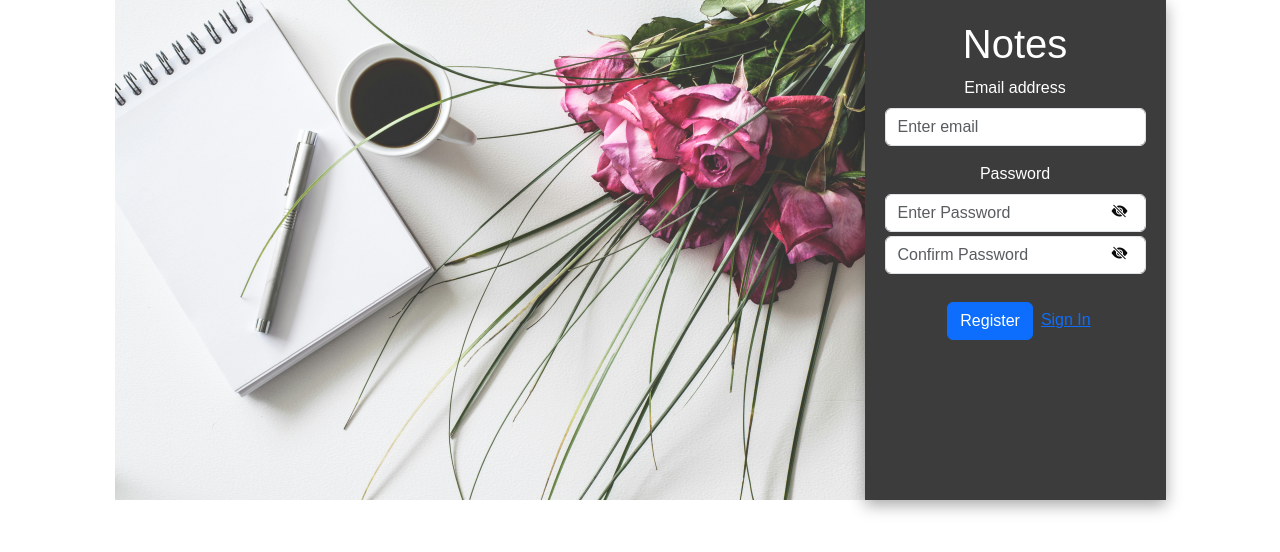
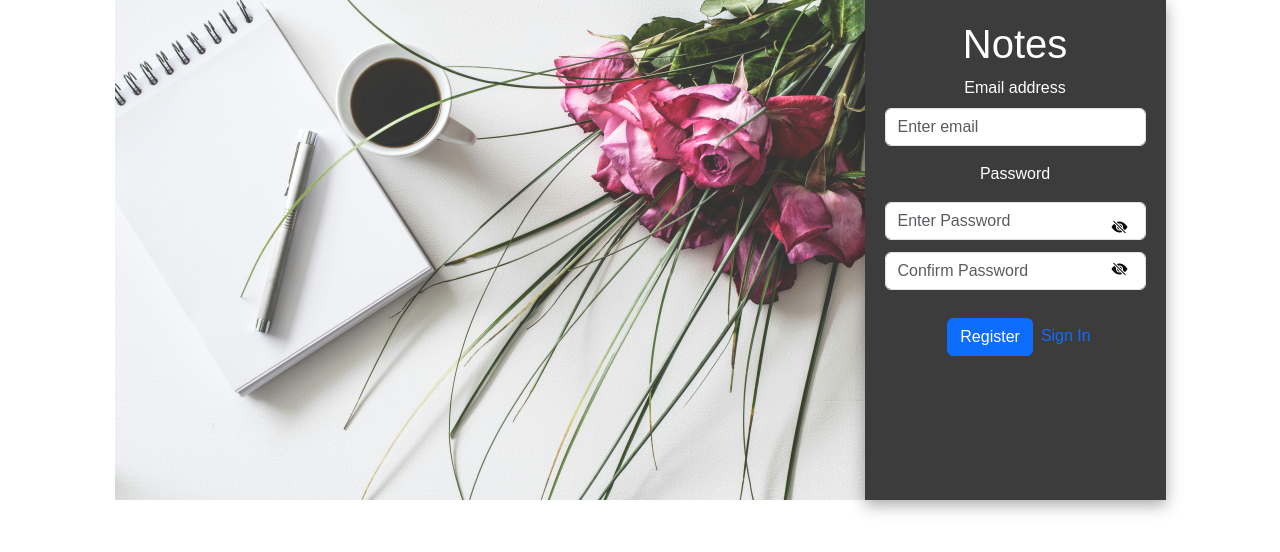
Before and after one commit to Naveenchinthakindi/Notestodo, a React (Create React App) app: page /signup in a window 1280 px wide. Shown: the top 552 px of the page. Built offline with nearby package versions, Linux system fonts and the light colour scheme.

Commit message:
added margin in signup form

```diff
--- a/src/App.css
+++ b/src/App.css
@@ -23,6 +23,9 @@ input{
   border-radius: 50%;
 }
 
+a{
+  text-decoration: none;
+}
 
 .modalBackground {
   position: fixed;
--- a/src/components/SignUp.jsx
+++ b/src/components/SignUp.jsx
@@ -116,6 +116,7 @@ function SignIn() {
               type={showPassword ? "text" : "password"}
               placeholder="Enter Password"
               style={{ paddingRight: "2.5rem" }}
+              className="mb-2 mt-2"
             />
             <div
               className="eye-icon"
```
